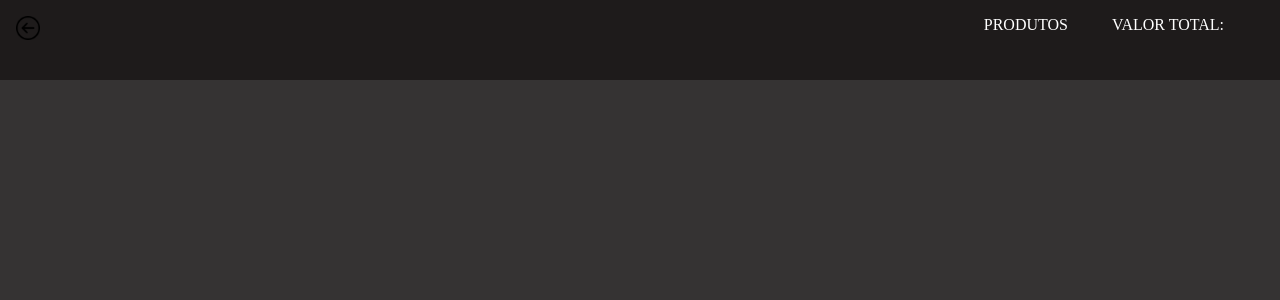
After one commit to chdasilva2001/Sistema-hamburgueria, a Django app: page /Pedido in a window 1280 px wide. The commit adds this page. Shown: the top 300 px of the page. Run offline with Django 5.2, Linux system fonts and the light colour scheme.

Commit message:
Criação do arquivo JS e template Pedido

```diff
--- /dev/null
+++ b/app1/templates/Pedido.html
@@ -0,0 +1,21 @@
+{%load static%}
+
+<!DOCTYPE html>
+<html lang="pt-br">
+<head>
+    <meta charset="UTF-8">
+    <meta name="viewport" content="width=device-width, initial-scale=1.0">
+    <title>Pedido</title>
+    <link rel="stylesheet" href="{%static 'css/style.css'%}">
+    <link rel="stylesheet" href="{%static 'css/Style.css'%}">
+</head>
+<body>
+    <header class="Nav-Pedido">
+        <a href="#"><img class="logoVoltar" src="{% static 'imagens/botao-voltar.png' %}" alt=""></a>
+        <ul class="Nav-links">
+            <li>PRODUTOS</li>
+            <li>VALOR TOTAL:</li>
+        </ul>
+    </header>
+</body>
+</html>
--- a/app1/views.py
+++ b/app1/views.py
@@ -4,3 +4,7 @@ from django.shortcuts import render
 
 def Inicio(request):
     return render(request,'Inicio.html')
+
+
+def Pedido(request):
+    return render(request,'Pedido.html')
--- a/sistemaHamburgueria/urls.py
+++ b/sistemaHamburgueria/urls.py
@@ -16,9 +16,10 @@ Including another URLconf
 """
 from django.contrib import admin
 from django.urls import path
-from app1.views import Inicio
+from app1.views import Inicio,Pedido
 
 urlpatterns = [
     path('admin/', admin.site.urls),
-    path('',Inicio)
+    path('',Inicio),
+    path('Pedido',Pedido)
 ]
--- a/static/css/Style.css
+++ b/static/css/Style.css
@@ -31,7 +31,7 @@ body{
 
 li,a{
     text-decoration: none;
-    color: aliceblue;
+    color: rgb(255, 255, 255);
 }
 
 .produto{
@@ -46,7 +46,7 @@ li,a{
 }
 
 .BntAdd{
-    background-color: yellow;
+    background-color:rgb(255, 251, 0);
     height: 30px;
     width: 50px;
     border-radius: 8px;
@@ -74,3 +74,42 @@ li,a{
     width: 100px;
     height:100px;
 }
+
+
+.modal{
+    display: none;
+    overflow: auto;
+    background-color: #1f1e1e8a;;
+}
+.modalBtn {
+    height: 5vh;
+    min-height: 30px;
+    width: 5vh;
+    min-width: 130px;
+    border-radius: 8px;
+    background-color: #1F1E1E;
+}
+
+.ModalContent{
+    position: absolute;
+    height: 80vh;
+    width: 40vw;
+    top: 30%;
+    left: 30%;
+    border-radius: 8px;
+    background-color: #1e1b1b;
+}
+
+.Nav-Pedido{
+    display: flex;
+    justify-content: space-between;
+    background-color: #1e1b1b;
+    height: 10vh;
+    width: 100vw;
+    padding: 16px;
+}
+
+.logoVoltar{
+    height: 24px;
+    width: 24px
+}
```
Also changed, not shown: app1/templates/Base.html (+12 -4 lines), app1/templates/Inicio.html (+4 -18 lines), static/js/main.js (added, +23 -0 lines), static/imagens/botao-voltar.png (added).
